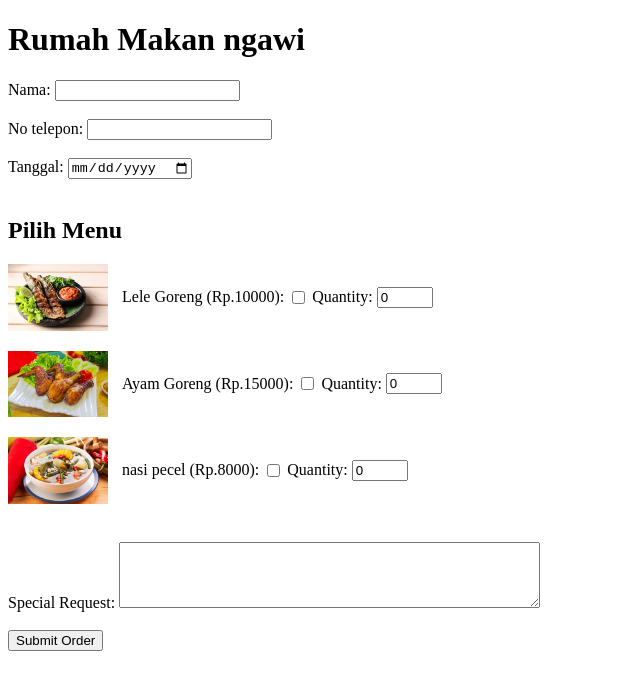
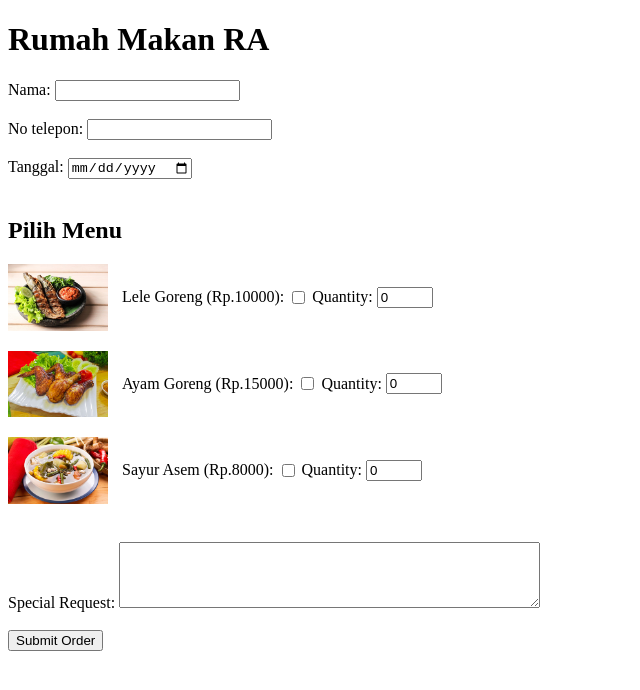
Before and after one commit to YanDraa/RUMAHMAKANRAFFANDI, a plain HTML site: page index.html in a window 1280 px wide. Shown: the whole page, without its empty margins (0-640 px from the left). Drawn offline with Linux system fonts and the light colour scheme.

Commit message:
Update index.html

```diff
--- a/index.html
+++ b/index.html
@@ -27,7 +27,7 @@ function processForm(e) {
 </script>
 </head>
 <body>
-<h1>Rumah Makan ngawi</h1>
+<h1>Rumah Makan RA</h1>
 <form onsubmit="processForm(event)">
     <label for="name">Nama:</label>
     <input type="text" id="name" name="name" required>
@@ -58,7 +58,7 @@ function processForm(e) {
 
     <div class="menu-item">
         <img src="sayur.jpg" alt="Sayur Asem">
-        <label for="dish3">nasi pecel (Rp.8000):</label>
+        <label for="dish3">Sayur Asem (Rp.8000):</label>
         <input type="checkbox" id="dish3" name="dish3">
         <label for="quantity3">Quantity:</label>
         <input type="number" id="quantity3" name="quantity3" min="0" max="10" value="0">
```
